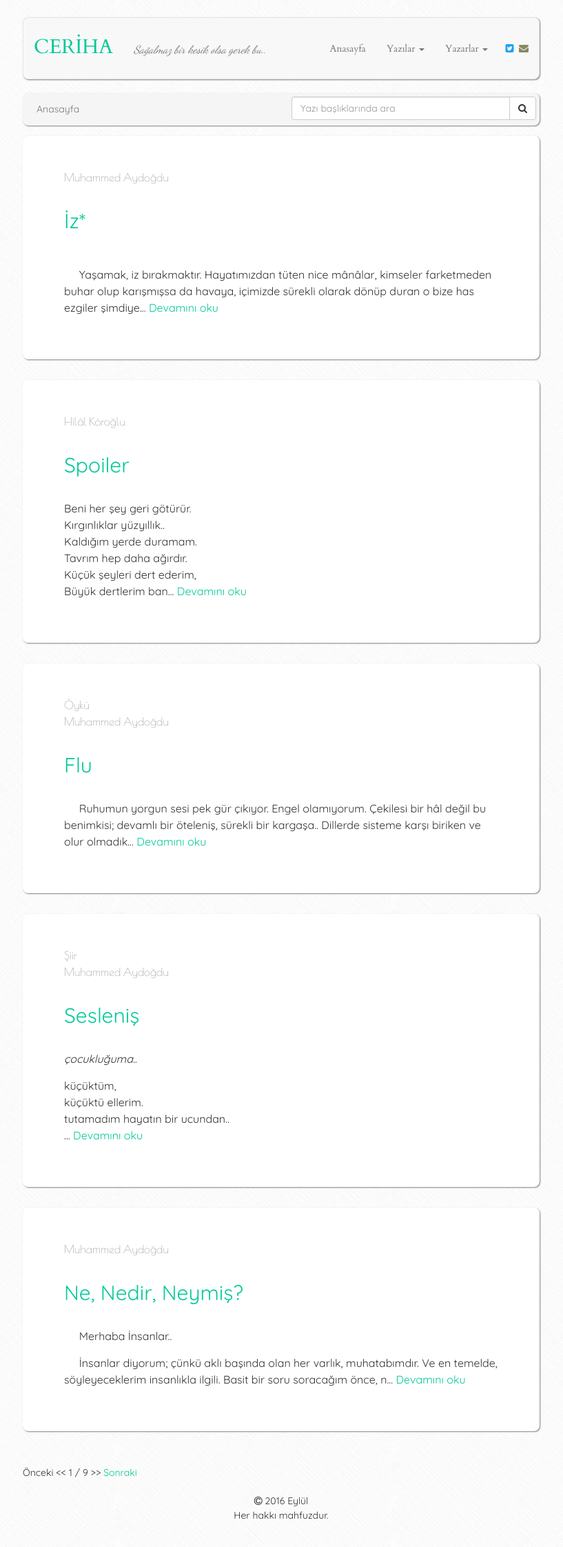
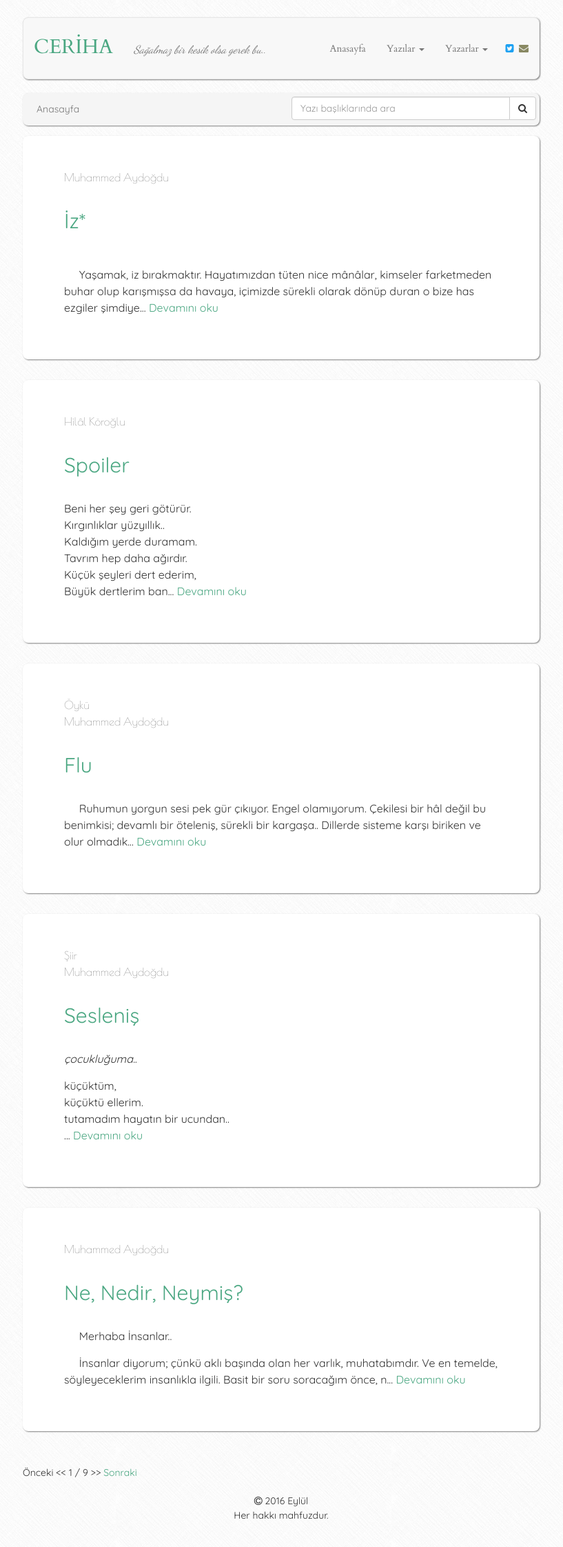
Before and after one commit to muhammedaydogdu/muhammedaydogdu.github.io, a Jekyll site: the page built from index.html, in a window 1280 px wide. Shown: the whole page at 69% size, without its empty margins (232-1049 px from the left). Built offline with Jekyll 4.4.1, drawn with Linux system fonts in a browser that asks for light colours; some web fonts are replaced; the list of posts is cut into pages by our own code.

Commit message:
Update style.css

```diff
--- a/css/style.css
+++ b/css/style.css
@@ -19,20 +19,20 @@ body {
 }
 
 a {
-  color: #02C997;
+  color: #4BA782;
 }
 
 a:hover {
-  color: #02C997;
+  color: #4BA782;
 }
 
 a:focus {
-  color: #02C997;
+  color: #4BA782;
   text-decoration: none;
 }
 
 h2 {
-  color: #02C997;
+  color: #4BA782;
 }
 
 .container .navbar {
@@ -44,17 +44,17 @@ h2 {
 }
 
 .navbar .navbar-brand {
-  color: #02C997;
+  color: #4BA782;
   margin-top: 2px;
   font-size: 29px;
 }
 
 .navbar .navbar-brand:hover {
-  color: #02C997;
+  color: #4BA782;
 }
 
 .navbar .navbar-brand:focus {
-  color: #02C997;
+  color: #4BA782;
 }
 
 .navbar .navbar-text {
```
